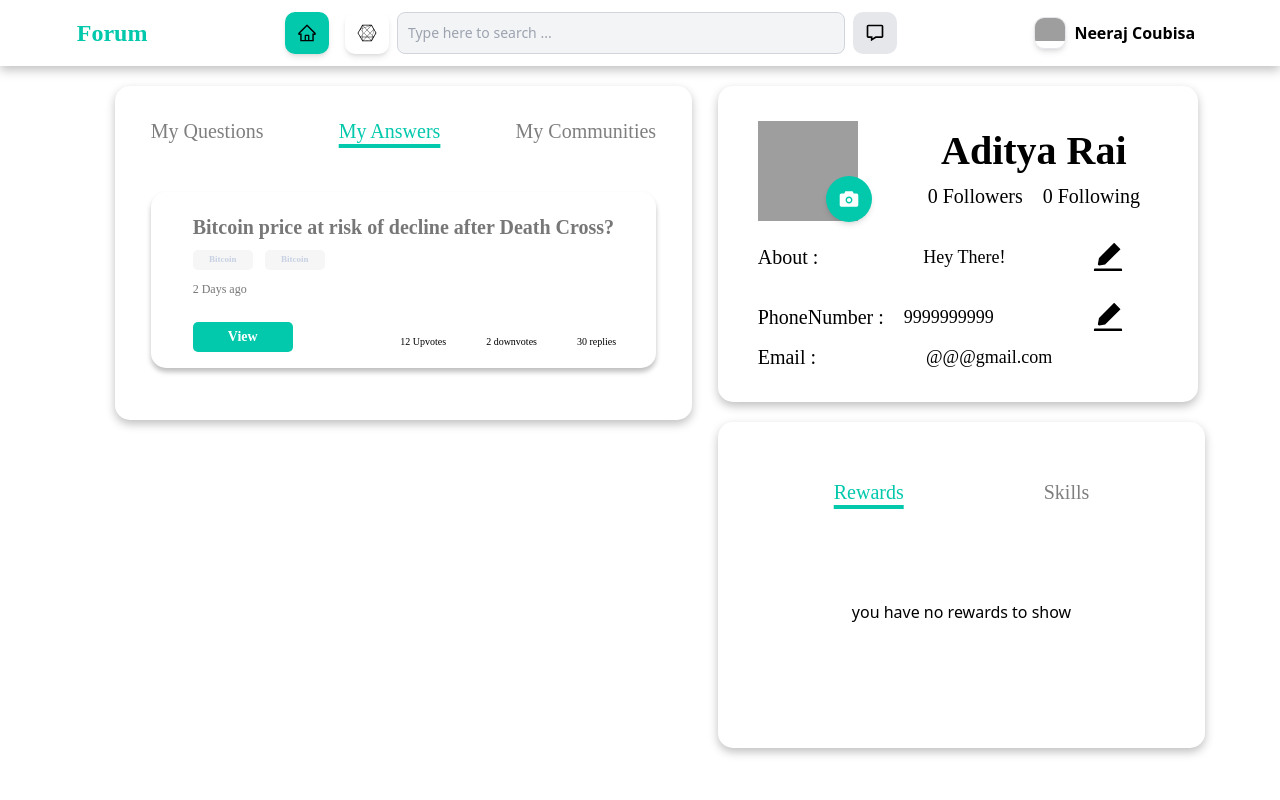
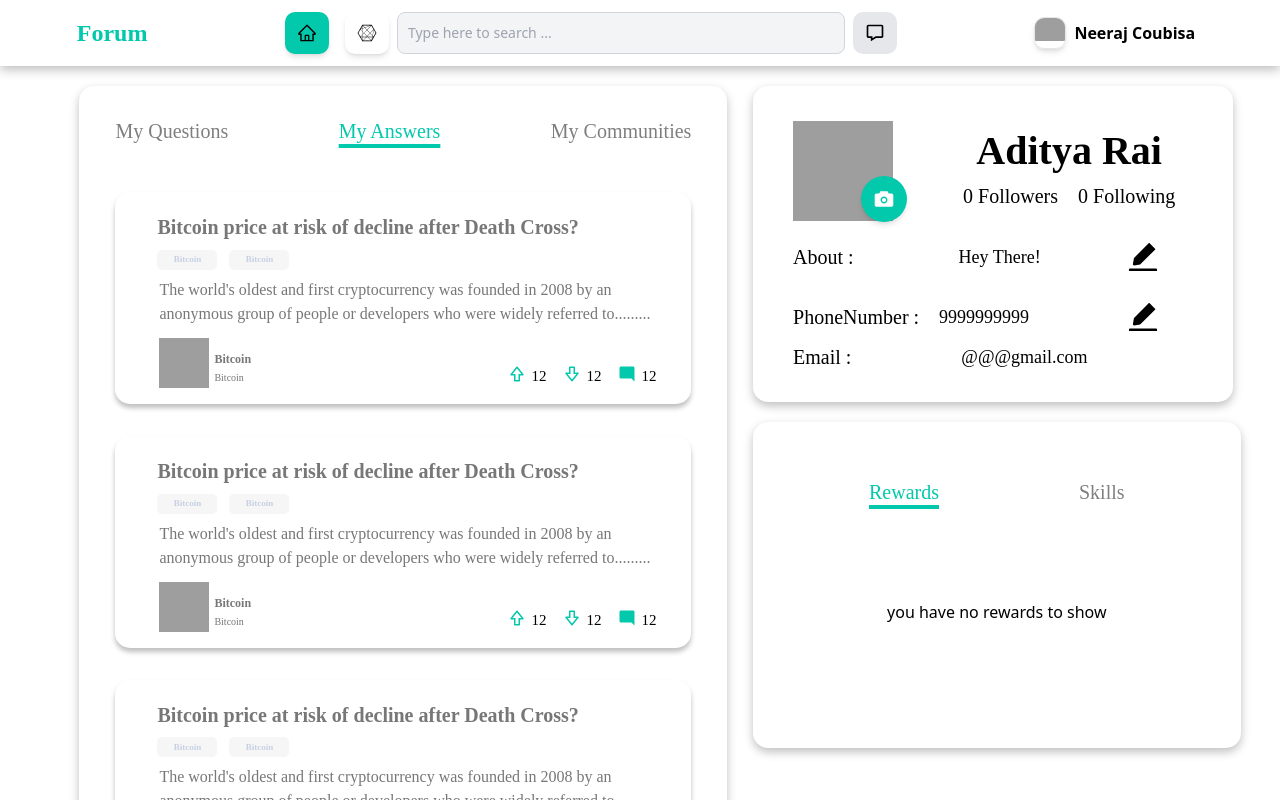
Before and after one commit to opencodeiiita/Forum-Frontend-Web, a React (Create React App) app: page /Dashboard in a window 1280 px wide. Both pictures are taken after a click on the element "My Answers". Shown: the top 800 px of the page. Built offline with nearby package versions, Linux system fonts and the light colour scheme; grey boxes are pictures that could not be loaded; the HTML template or start-up script is replaced by a standard one.

Commit message:
sections added

```diff
--- /dev/null
+++ b/src/components/Dashboard/MyQuestions/MyAnswers/answer.js
@@ -0,0 +1,69 @@
+import React, { useState } from "react";
+import { BiUpvote, BiDownvote } from "react-icons/bi";
+import { MdModeComment } from "react-icons/md";
+
+
+const Answer = () => {
+
+    return (
+        <div className="max-w-xl h-fit rounded-[15px] font-['Poppins'] overflow-hidden shadow-[0px_4px_5px_rgba(0,0,0,0.25)] mx-[36px] my-[16px]">
+            <div className="px-5 py-4 " >
+                <div className="font-[600] text-[#777777] text-xl mx-[22px] mt-[5px] ">Bitcoin price at risk of decline after Death Cross?</div>
+                <div className=" justify-start items-center py-1 ">
+                    <button className="inline-block bg-[#F6F6F6] h-[20px] w-[60px] rounded-[5px] px-3 py-[0.5px] text-[9px] font-semibold text-[#C7D1E3] ml-[22px] text-center ">
+                        Bitcoin
+                    </button>
+                    <button className=" inline-block bg-[#F6F6F6] h-[20px] w-[60px] rounded-[5px] px-3 py-[0.5px] text-[9px] font-semibold text-[#C7D1E3] ml-[12px] ">
+                        Bitcoin
+                    </button>
+                    <div className="h-fit text-base text-[#777777] text-[12px] px-3 py-[8px] ml-[12px]">
+                        The world's oldest and first cryptocurrency was founded in 2008 by
+                        an anonymous group of people or developers who were widely referred
+                        to.........
+                    </div>
+
+                </div>
+
+
+                <div className=" flex flex-1 items-end justify-between ml-[12px] px-3">
+                    <div className="flex flex-row justify-between ">
+                        <img
+                            src="https://m.media-amazon.com/images/I/71zTE0u2iXL._UL1500_.jpg"
+                            alt="profile"
+                            className="w-[50px] h-[50px]"
+                        />
+                        <div className="flex flex-col justify-end mx-[5px] py-[1.8px] ">
+                            <div className="font-[600] text-[#777777] text-[12px] my-[1px] ">Bitcoin </div>
+                            <div className="font-[500] text-[#777777] text-[10px] my-[1px] ">Bitcoin </div>
+                        </div>
+                    </div>
+                    <div className="inline-block justify-end flex-row flex">
+                            <div className=" flex  justify-center flex-row mx-[6px]  ">
+                               <BiUpvote color="#02C8AC" fontSize="18px" className="mx-[2px]"/>
+                               <text className="text-[15px] mx-[3px]" >12</text>
+                            </div>
+                            <div className=" flex  justify-center flex-row mx-[6px]  ">
+                               <BiDownvote color="#02C8AC" fontSize="18px" className="mx-[2px]"/>
+                               <text className="text-[15px] mx-[3px]" >12</text>
+                            </div>
+                            <div className=" flex  justify-center flex-row ml-[6px]  ">
+                               <MdModeComment color="#02C8AC" fontSize="18px" className="mx-[2px]"/>
+                               <text className="text-[15px] mx-[3px]" >12</text>
+                            </div>
+                    </div>
+
+                </div>
+
+
+
+
+
+
+            </div>
+
+        </div>
+
+    );
+};
+
+export default Answer;
--- /dev/null
+++ b/src/components/Dashboard/MyQuestions/MyAnswers/answers.js
@@ -0,0 +1,22 @@
+import React from "react";
+import Answer from "./answer";
+// import { act } from "react-dom/test-utils";
+
+const Answers = () => {
+
+  return (
+     <>
+     <Answer />
+     <Answer />
+     <Answer />
+     <Answer />
+     <Answer />
+     <Answer />
+     <Answer />
+     <Answer />
+     <Answer />
+     </>
+  );
+};
+
+export default Answers;
--- /dev/null
+++ b/src/components/Dashboard/MyQuestions/MyCommunities/communities.js
@@ -0,0 +1,21 @@
+import React from "react";
+import Community from "./community";
+// import { act } from "react-dom/test-utils";
+
+const Communities = () => {
+
+  return (
+     <>
+     <Community />
+     <Community />
+     <Community />
+     <Community />
+     <Community />
+     <Community />
+     <Community />
+
+     </>
+  );
+};
+
+export default Communities;
--- /dev/null
+++ b/src/components/Dashboard/MyQuestions/MyCommunities/community.js
@@ -0,0 +1,69 @@
+import React, { useState } from "react";
+import { BiUpvote, BiDownvote } from "react-icons/bi";
+import { MdModeComment } from "react-icons/md";
+
+
+const Community = () => {
+
+    return (
+        <div className="max-w-xl h-fit rounded-[15px] font-['Poppins'] overflow-hidden shadow-[0px_4px_5px_rgba(0,0,0,0.25)] mx-[36px] my-[16px]">
+            <div className="px-5 py-4 flex flex-row items-center" >
+                <div className="p-[40px] w-fit h-fit ">
+                    <img
+                        src="https://upload.wikimedia.org/wikipedia/commons/6/60/W-200x200-300dpi.png"
+                        alt="profile"
+                        className="rounded-[15px]"
+                    />
+                </div>
+
+                <div className="flex flex-col justify-start">
+                    <div className=" mx-[22px] mt-[5px] flex flex-row justify-between">
+                        <text className="font-[600] text-[#777777] text-[20px]">
+                            Web Dev
+                        </text>
+                        <div className="font-[500] text-[#02C8AC] text-[10px] ">
+                            1 New Post
+                        </div>
+                    </div>
+                    <button className="inline-block max-w-[45%] bg-[#F6F6F6] h-[20px] rounded-[5px] px-3 py-[0.5px] text-[9px] font-semibold text-[#C7D1E3] mt-[7px] ml-[22px] text-center ">
+                        400K joined
+                    </button>
+                    <div className="h-fit text-base text-[#777777] text-[12px] px-3 py-[8px] ml-[12px]">
+                        The world's oldest and first cryptocurrency was founded in 2008 by
+                        an anonymous group of people or developers who were widely referred
+                        to.........
+                    </div>
+                    <div className=" flex flex-1 items-end justify-between">
+                        <button className="inline-block bg-[#02C8AC] h-[30px] w-[60px] rounded-[5px] px-3 py-1 text-[14px] font-medium bottom-[0px] text-[#FFFFFF] mt-[10px] ml-[22px] ">
+                            View
+                        </button>
+                        <div className="inline-block">
+                            <div className=" inline-block  text-[#777777] mx-[20px] text-[12px] ">
+                                Joined 2 days ago.
+                            </div>
+
+                        </div>
+
+                    </div>
+                </div>
+
+
+
+
+
+
+
+
+
+
+
+
+
+            </div>
+
+        </div>
+
+    );
+};
+
+export default Community;
--- a/src/components/Dashboard/leftsection.js
+++ b/src/components/Dashboard/MyQuestions/leftsection.js
@@ -1,7 +1,7 @@
 import React, { useState } from "react";
-import Post from "./post";
 import Posts from "./posts";
-
+import Answers from "./MyAnswers/answers";
+import Communities from "./MyCommunities/communities";
 
 
 export default function LeftSection() {
@@ -38,8 +38,8 @@ export default function LeftSection() {
                 </section>
 
                 {(toggleClicked === 1 ? <Posts /> : null)}
-                {(toggleClicked === 2 ? <Post /> : null)}
-                {(toggleClicked === 3 ? <Posts /> : null)}
+                {(toggleClicked === 2 ? <Answers /> : null)}
+                {(toggleClicked === 3 ? <Communities /> : null)}
 
             </div>
         </>
--- a/src/components/Dashboard/post.js
+++ b/src/components/Dashboard/MyQuestions/post.js
@@ -21,7 +21,7 @@ const Post = () => {
 
 
      <div className=" flex flex-1 items-end justify-between">
-     <button className="inline-block bg-[#02C8AC] h-[30px] w-[100px] rounded-[5px] px-3 py-1 text-[14px] font-semibold bottom-[0px] text-[#FFFFFF] mt-[10px] ml-[22px] ">
+     <button className="inline-block bg-[#02C8AC] h-[30px] w-[100px] rounded-[5px] px-3 py-1 text-[14px] font-medium bottom-[0px] text-[#FFFFFF] mt-[10px] ml-[22px] ">
       View
      </button>
      <div className="inline-block">
--- a/src/components/Dashboard/rewards.js
+++ b/src/components/Dashboard/MyQuestions/rewards.js
@@ -16,7 +16,7 @@ const Rewards = () => {
         <section className="flex-row flex-wrap max-w-xl my-[25px] mx-[36px] ">
           <div className=" flex flex-1 justify-between items-center flex-row  font-['Poppins'] p-[10px] ">
             <h2 className={toggleClicked === 1 ? "text-[20px] cursor-pointer font-medium text-[#02C8AC]  underline decoration-4 underline-offset-[6px] mx-[70px] my-[20px] "
-              : "text-[20px] font-medium opacity-[50%] cursor-pointer  decoration-4 underline-offset-[6px] mx-[70px] my-[20px] "}
+              : "text-[20px] font-medium opacity-[50%] cursor-pointer npm decoration-4 underline-offset-[6px] mx-[70px] my-[20px] "}
               onClick={() => toggleTab(1)}>
               Rewards
             </h2>
--- a/src/pages/dashboard/dashboard.js
+++ b/src/pages/dashboard/dashboard.js
@@ -1,9 +1,9 @@
 import React from "react";
 import Navbar from "../../components/Navbar/Navbar";
-import Profile from "../../components/Dashboard/profile";
-import Rewards from "../../components/Dashboard/rewards";
+import Profile from "../../components/Dashboard/MyQuestions/profile";
+import Rewards from "../../components/Dashboard/MyQuestions/rewards";
 import { useState, useEffect } from "react";
-import LeftSection from "../../components/Dashboard/leftsection";
+import LeftSection from "../../components/Dashboard/MyQuestions/leftsection";
 
 export default function Dashboard() {
   function useWindowSize() {
```
Also changed, not shown: src/components/Dashboard/MyQuestions/posts.js (renamed from src/components/Dashboard/posts.js), src/components/Dashboard/MyQuestions/profile.js (renamed from src/components/Dashboard/profile.js).
